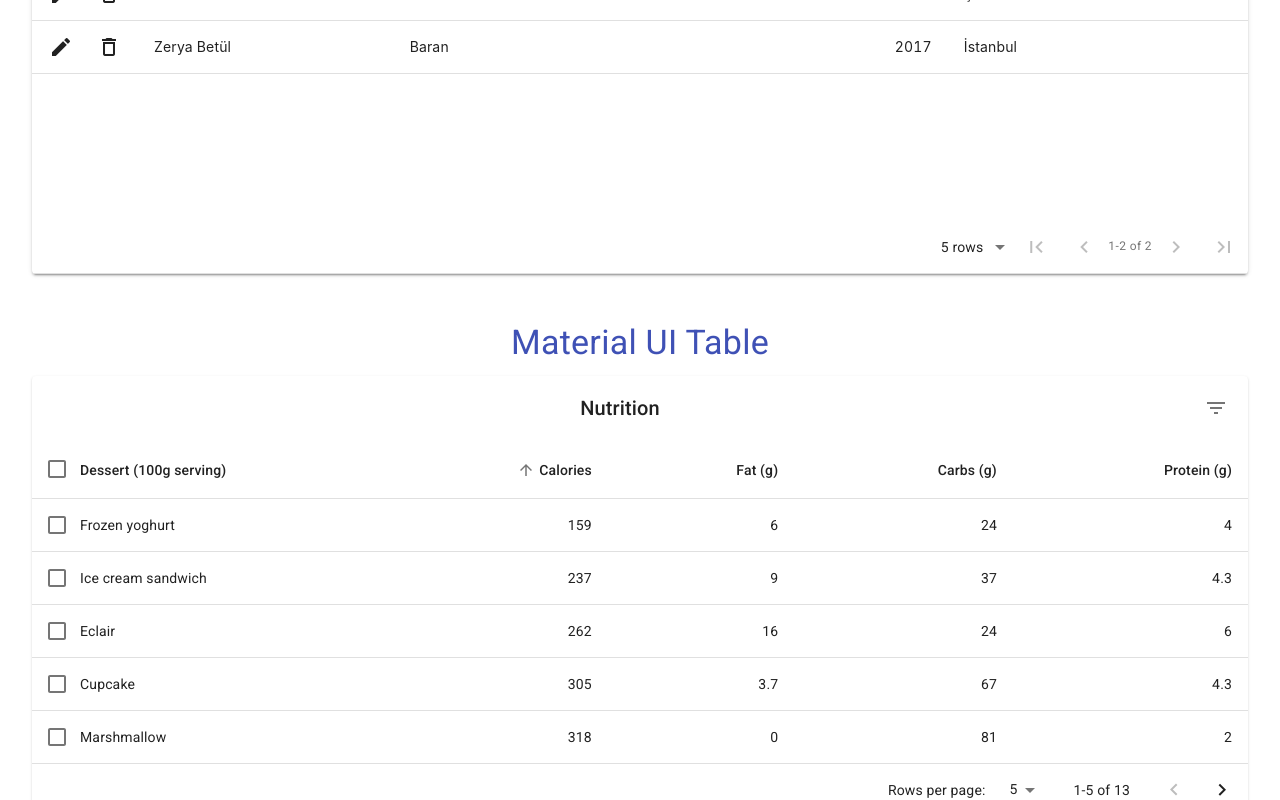
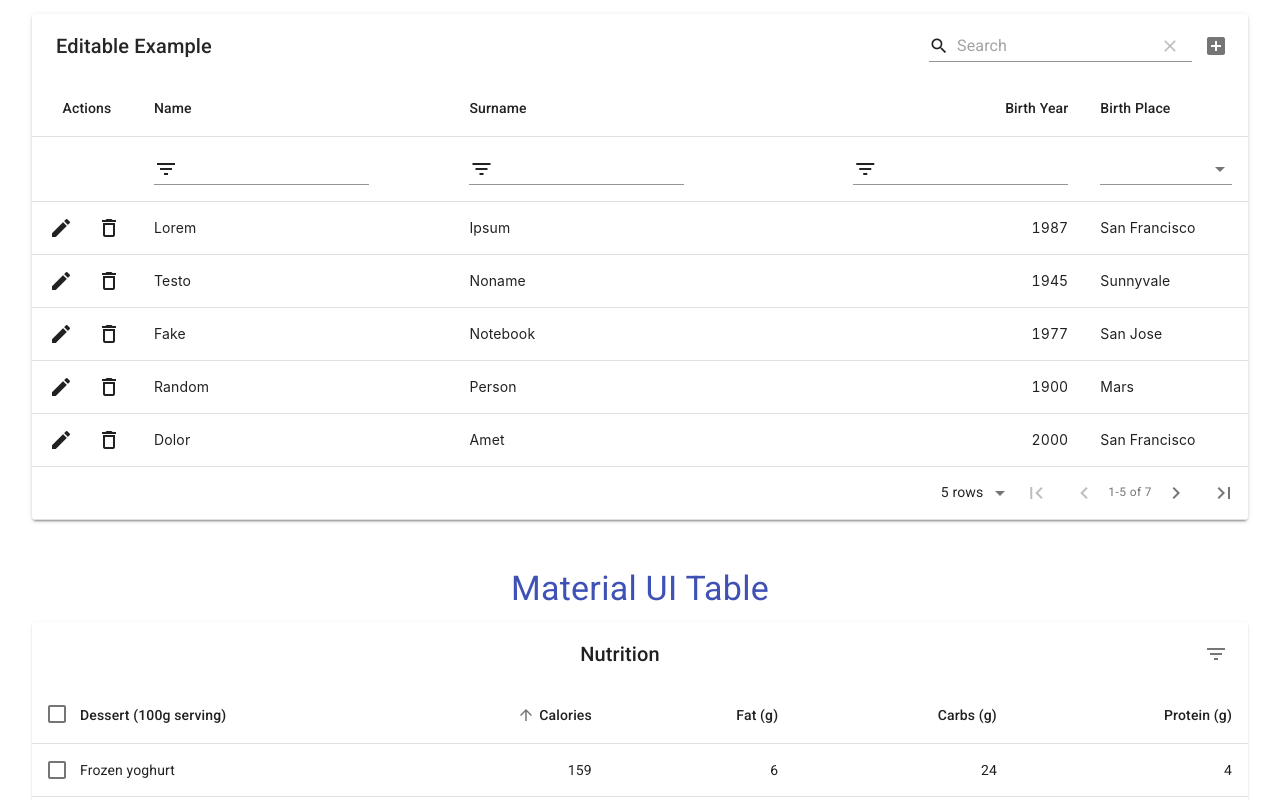
Before and after one commit to mrinalini-m/design-components, a React (Create React App) app: page / in a window 1280 px wide. Shown: the part 640-1440 px from the top of the page. Built offline with nearby package versions, Linux system fonts and the light colour scheme.

Commit message:
Update table data, some styles

```diff
--- a/src/App.tsx
+++ b/src/App.tsx
@@ -11,8 +11,11 @@ import Link from '@material-ui/core/Link'
 
 function App() {
   return (
-    <div className='App' style={{ padding: '2rem' }}>
-      <Typography variant='h4' gutterBottom>
+    <div className='App' style={{ padding: '2rem', paddingTop: '4rem' }}>
+      <Typography variant='h3' gutterBottom>
+        Table Demos
+      </Typography>
+      <Typography variant='h4' gutterBottom style={{ paddingTop: '4rem' }}>
         <Link href='https://ant.design/components/table/'>
           Ant Design Table
         </Link>
--- a/src/components/tables/MaterialTable.tsx
+++ b/src/components/tables/MaterialTable.tsx
@@ -22,16 +22,56 @@ export default function MaterialTableDemo() {
       {
         title: 'Birth Place',
         field: 'birthCity',
-        lookup: { 34: 'İstanbul', 63: 'Şanlıurfa' },
+        lookup: {
+          0: 'San Francisco',
+          1: 'Sunnyvale',
+          2: 'San Jose',
+          3: 'Mars',
+        },
       },
     ],
     data: [
-      { name: 'Mehmet', surname: 'Baran', birthYear: 1987, birthCity: 63 },
       {
-        name: 'Zerya Betül',
-        surname: 'Baran',
-        birthYear: 2017,
-        birthCity: 34,
+        name: 'Lorem',
+        surname: 'Ipsum',
+        birthYear: 1987,
+        birthCity: 0,
+      },
+      {
+        name: 'Testo',
+        surname: 'Noname',
+        birthYear: 1945,
+        birthCity: 1,
+      },
+      {
+        name: 'Fake',
+        surname: 'Notebook',
+        birthYear: 1977,
+        birthCity: 2,
+      },
+      {
+        name: 'Random',
+        surname: 'Person',
+        birthYear: 1900,
+        birthCity: 3,
+      },
+      {
+        name: 'Dolor',
+        surname: 'Amet',
+        birthYear: 2000,
+        birthCity: 0,
+      },
+      {
+        name: 'Perspiciatis',
+        surname: 'Omnis',
+        birthYear: 1990,
+        birthCity: 2,
+      },
+      {
+        name: 'Consectetur',
+        surname: 'Adipiscing',
+        birthYear: 1998,
+        birthCity: 0,
       },
     ],
   })
@@ -41,6 +81,9 @@ export default function MaterialTableDemo() {
       style={{ marginBottom: '3rem' }}
       title='Editable Example'
       columns={state.columns}
+      options={{
+        filtering: true,
+      }}
       data={state.data}
       editable={{
         onRowAdd: (newData) =>
--- a/src/components/tables/MaterialUITable.tsx
+++ b/src/components/tables/MaterialUITable.tsx
@@ -255,6 +255,7 @@ const useStyles = makeStyles((theme: Theme) =>
   createStyles({
     root: {
       width: '100%',
+      paddingBottom: '3rem',
     },
     paper: {
       width: '100%',
```
